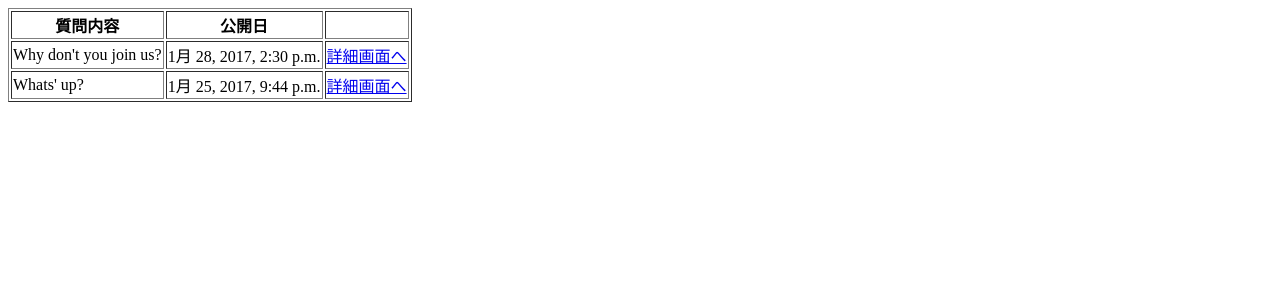
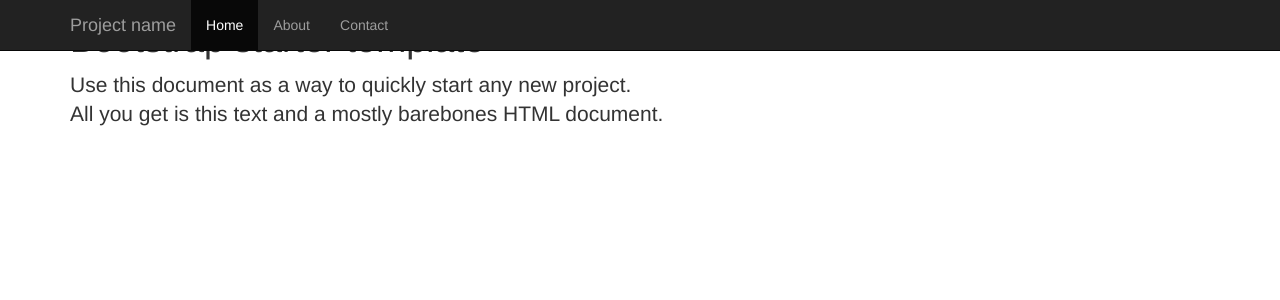
Before and after one commit to Shinogasa/django-tutorial, a Django app: page /polls/ in a window 1280 px wide. Shown: the top 300 px of the page. Run offline with Django 3.2, Linux system fonts and the light colour scheme; data comes from the database, SQL or seed files in the repository; some libraries are stand-ins or nearby versions.

Commit message:
ベーステンプレートの作成

```diff
--- a/mysite/settings.py
+++ b/mysite/settings.py
@@ -56,7 +56,7 @@ ROOT_URLCONF = 'mysite.urls'
 TEMPLATES = [
     {
         'BACKEND': 'django.template.backends.django.DjangoTemplates',
-        'DIRS': [],
+        'DIRS': [os.path.join(BASE_DIR, 'templates')],
         'APP_DIRS': True,
         'OPTIONS': {
             'context_processors': [
--- a/polls/templates/polls/index.html
+++ b/polls/templates/polls/index.html
@@ -1,6 +1,11 @@
+{% extends "base.html" %}
+{% load staticfiles %}
 <html>
+    <head>
+        <link rel="stylesheet" type="text/css" href="{% static 'css/bootstrap.css' %}" />
+    </head>
 <body>
-    <table border="1">
+    <table border="1" class="table table-striped">
         <tr>
             <th>質問内容</th>
             <th>公開日</th>
@@ -10,7 +15,7 @@
         <tr>
             <td>{{ question.question_text }}</td>
             <td>{{ question.pub_date }}</td>
-            <td><a href="{% url 'poll_detail' question.pk %}">詳細画面へ</a></td>
+            <td><a href="{% url 'polls:detail' question.pk %}">詳細画面へ</a></td>
         </tr>
         {% endfor %}
     </table>
--- /dev/null
+++ b/templates/base.html
@@ -0,0 +1,76 @@
+<!DOCTYPE html>
+<html lang="en">
+  <head>
+    <meta charset="utf-8">
+    <meta http-equiv="X-UA-Compatible" content="IE=edge">
+    <meta name="viewport" content="width=device-width, initial-scale=1">
+    <!-- The above 3 meta tags *must* come first in the head; any other head content must come *after* these tags -->
+    <meta name="description" content="">
+    <meta name="author" content="">
+    <link rel="icon" href="../../favicon.ico">
+
+    <title>Starter Template for Bootstrap</title>
+
+    <!-- Bootstrap core CSS -->
+    <link href="../../dist/css/bootstrap.min.css" rel="stylesheet">
+
+    <!-- IE10 viewport hack for Surface/desktop Windows 8 bug -->
+    <link href="../../assets/css/ie10-viewport-bug-workaround.css" rel="stylesheet">
+
+    <!-- Custom styles for this template -->
+    <link href="starter-template.css" rel="stylesheet">
+
+    <!-- Just for debugging purposes. Don't actually copy these 2 lines! -->
+    <!--[if lt IE 9]><script src="../../assets/js/ie8-responsive-file-warning.js"></script><![endif]-->
+    <script src="../../assets/js/ie-emulation-modes-warning.js"></script>
+
+    <!-- HTML5 shim and Respond.js for IE8 support of HTML5 elements and media queries -->
+    <!--[if lt IE 9]>
+      <script src="https://oss.maxcdn.com/html5shiv/3.7.3/html5shiv.min.js"></script>
+      <script src="https://oss.maxcdn.com/respond/1.4.2/respond.min.js"></script>
+    <![endif]-->
+  </head>
+
+  <body>
+
+    <nav class="navbar navbar-inverse navbar-fixed-top">
+      <div class="container">
+        <div class="navbar-header">
+          <button type="button" class="navbar-toggle collapsed" data-toggle="collapse" data-target="#navbar" aria-expanded="false" aria-controls="navbar">
+            <span class="sr-only">Toggle navigation</span>
+            <span class="icon-bar"></span>
+            <span class="icon-bar"></span>
+            <span class="icon-bar"></span>
+          </button>
+          <a class="navbar-brand" href="#">Project name</a>
+        </div>
+        <div id="navbar" class="collapse navbar-collapse">
+          <ul class="nav navbar-nav">
+            <li class="active"><a href="#">Home</a></li>
+            <li><a href="#about">About</a></li>
+            <li><a href="#contact">Contact</a></li>
+          </ul>
+        </div><!--/.nav-collapse -->
+      </div>
+    </nav>
+
+    <div class="container">
+
+      <div class="starter-template">
+        <h1>Bootstrap starter template</h1>
+        <p class="lead">Use this document as a way to quickly start any new project.<br> All you get is this text and a mostly barebones HTML document.</p>
+      </div>
+
+    </div><!-- /.container -->
+
+
+    <!-- Bootstrap core JavaScript
+    ================================================== -->
+    <!-- Placed at the end of the document so the pages load faster -->
+    <script src="https://ajax.googleapis.com/ajax/libs/jquery/1.12.4/jquery.min.js"></script>
+    <script>window.jQuery || document.write('<script src="../../assets/js/vendor/jquery.min.js"><\/script>')</script>
+    <script src="../../dist/js/bootstrap.min.js"></script>
+    <!-- IE10 viewport hack for Surface/desktop Windows 8 bug -->
+    <script src="../../assets/js/ie10-viewport-bug-workaround.js"></script>
+  </body>
+</html>
```
Also changed, not shown: 2 other files.
